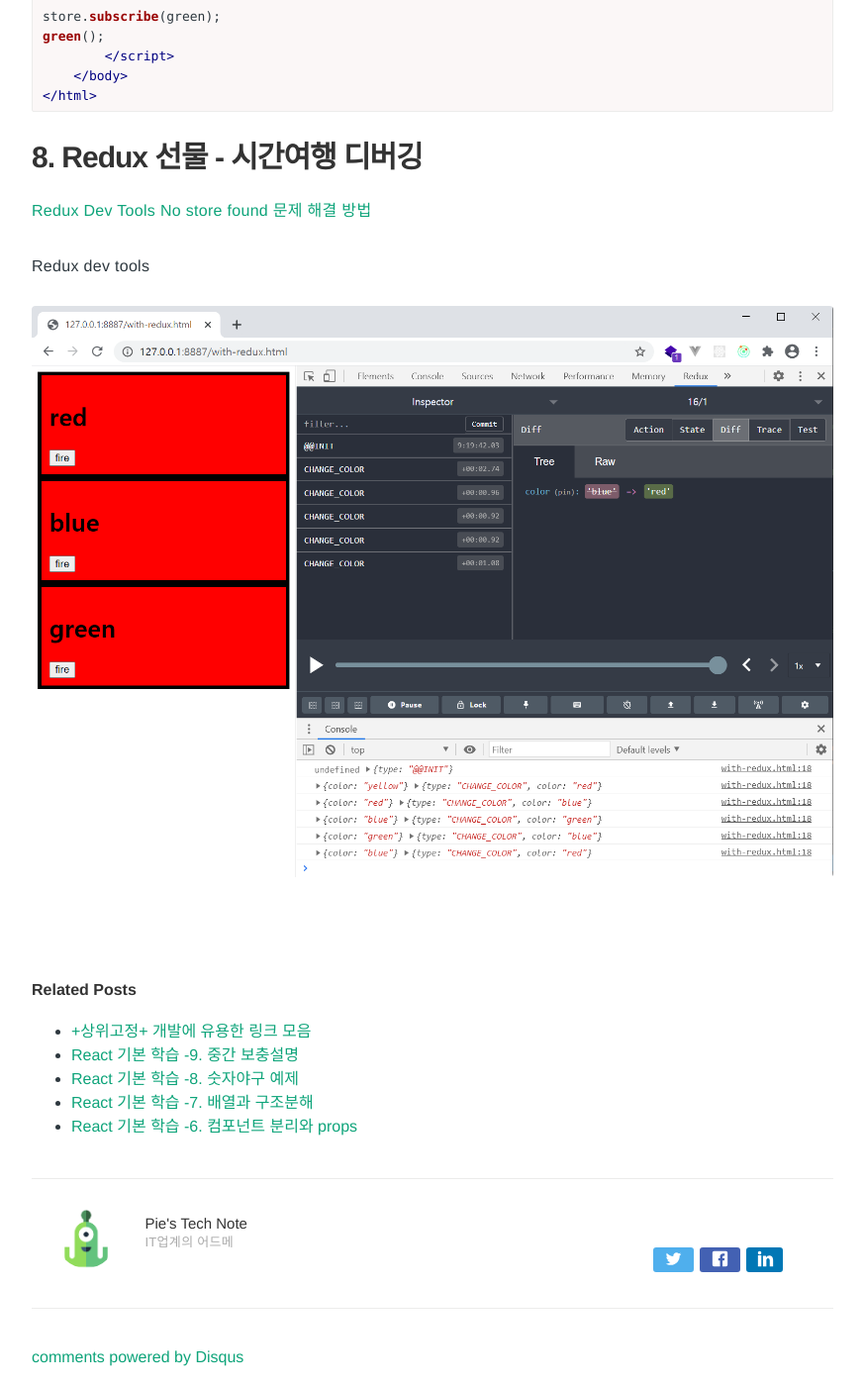
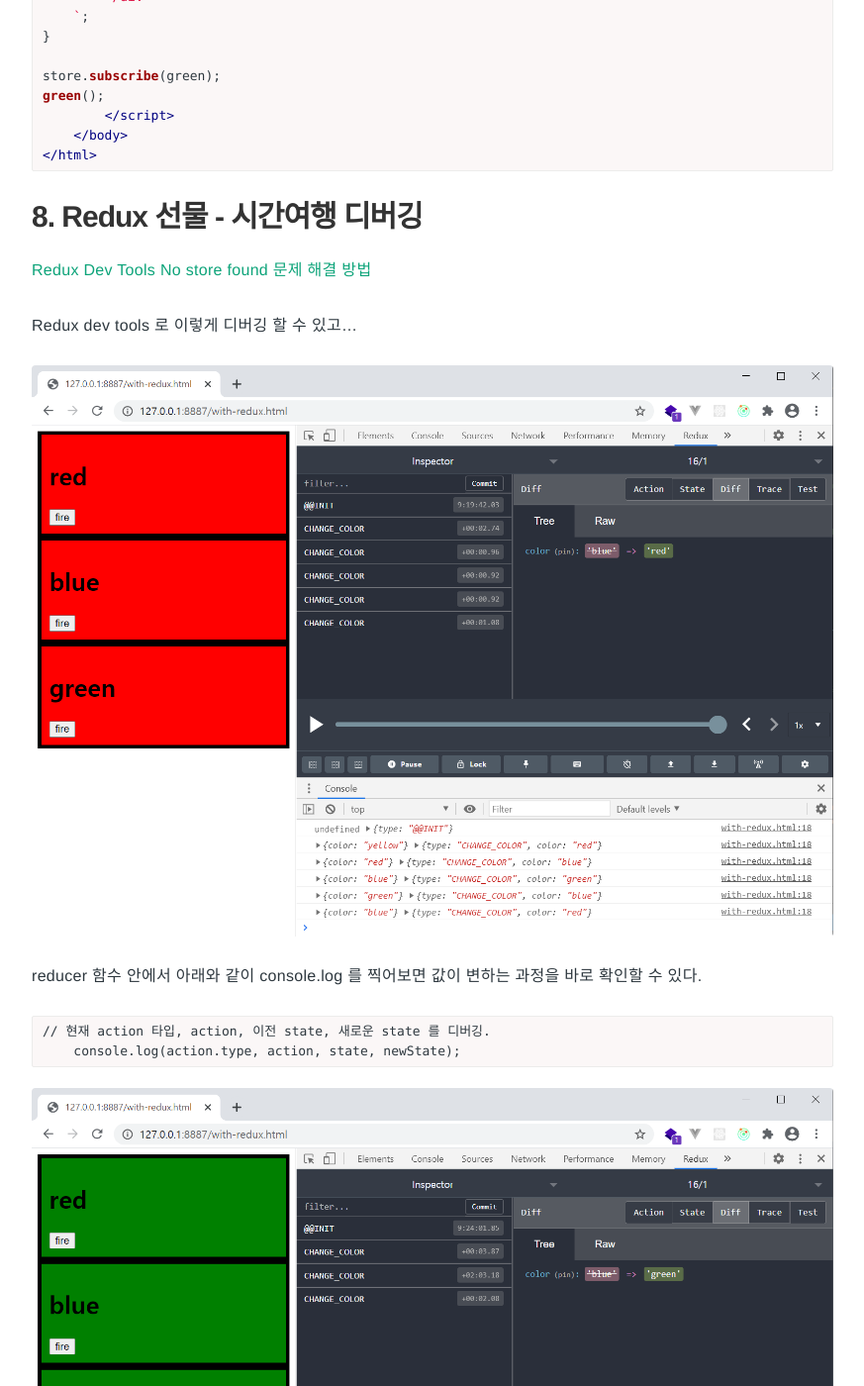
Before and after one commit to Pie001/pie001.github.io, a Jekyll site: the page built from _posts/2020-11-24-0079.md, in a window 1280 px wide and 1400 px high, scrolled down 8668 px. Shown: the whole window at 99% size, without its empty margins (203-1076 px from the left). Built offline with Jekyll 4.4.1, drawn with Linux system fonts in a browser that asks for light colours; comment, search, counter and statistics services are not loaded; some of the changed text lies outside the part shown.

Commit message:
Update 2020-11-24-0079.md

````diff
--- a/_posts/2020-11-24-0079.md
+++ b/_posts/2020-11-24-0079.md
@@ -307,6 +307,9 @@
         newState = Object.assign({}, state, {color:action.color});
     }
 
+    // 현재 action 타입, action, 이전 state, 새로운 state 를 디버깅.
+    console.log(action.type, action, state, newState);
+
     return newState;
 }
 // 04. redux 라는 중계자를 통해서 상태를 중앙집중적으로 관리하게 되면
@@ -379,6 +382,14 @@
 # 8. Redux 선물 - 시간여행 디버깅
 [Redux Dev Tools No store found 문제 해결 방법](https://writingdeveloper.tistory.com/305)
 
-Redux dev tools
+Redux dev tools 로 이렇게 디버깅 할 수 있고...
 
 ![0079-002.png](/assets/images/post/0079-002.png)
+
+reducer 함수 안에서 아래와 같이 console.log 를 찍어보면 값이 변하는 과정을 바로 확인할 수 있다.
+```
+// 현재 action 타입, action, 이전 state, 새로운 state 를 디버깅.
+    console.log(action.type, action, state, newState);
+```
+
+![0079-003.png](/assets/images/post/0079-003.png)
````
